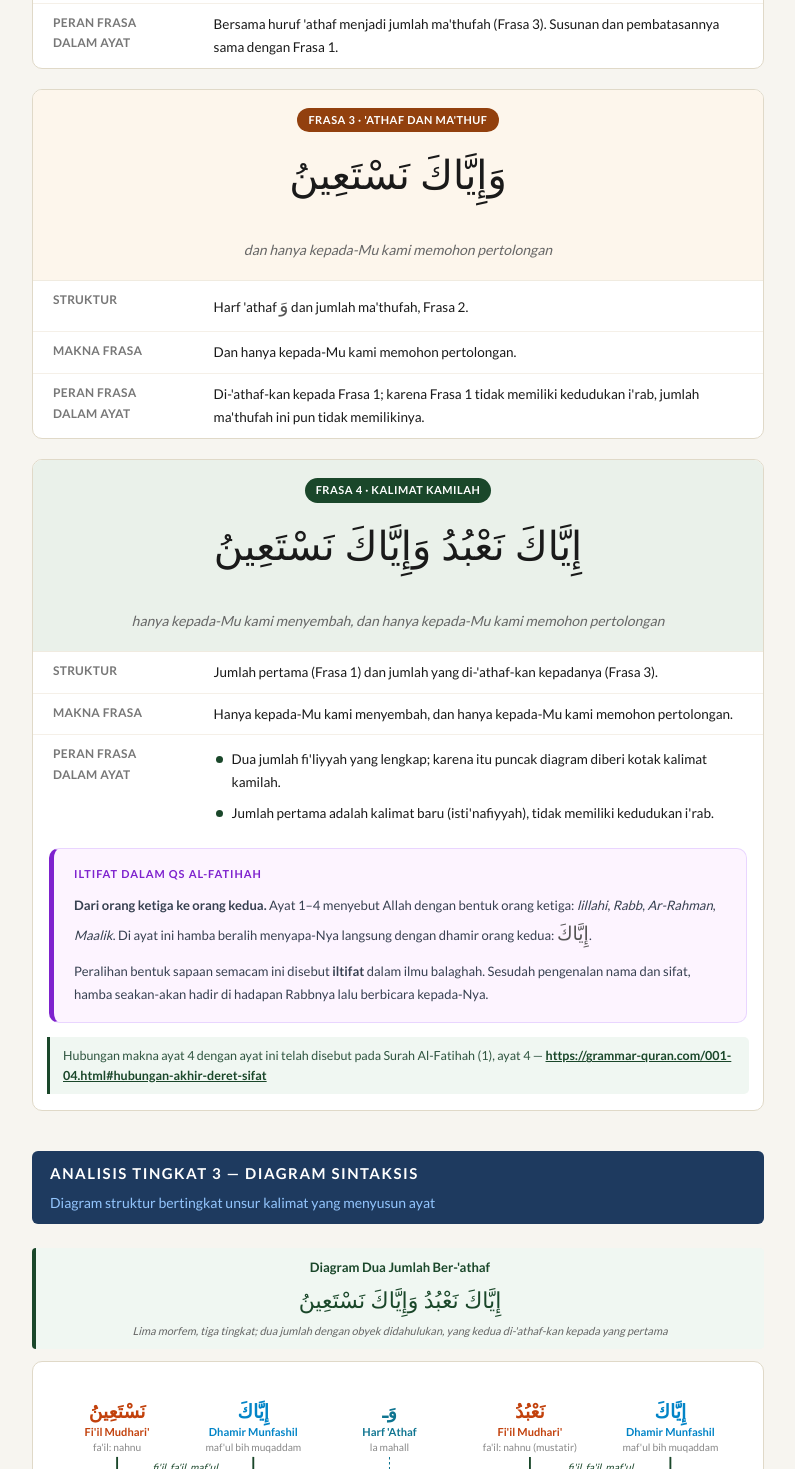
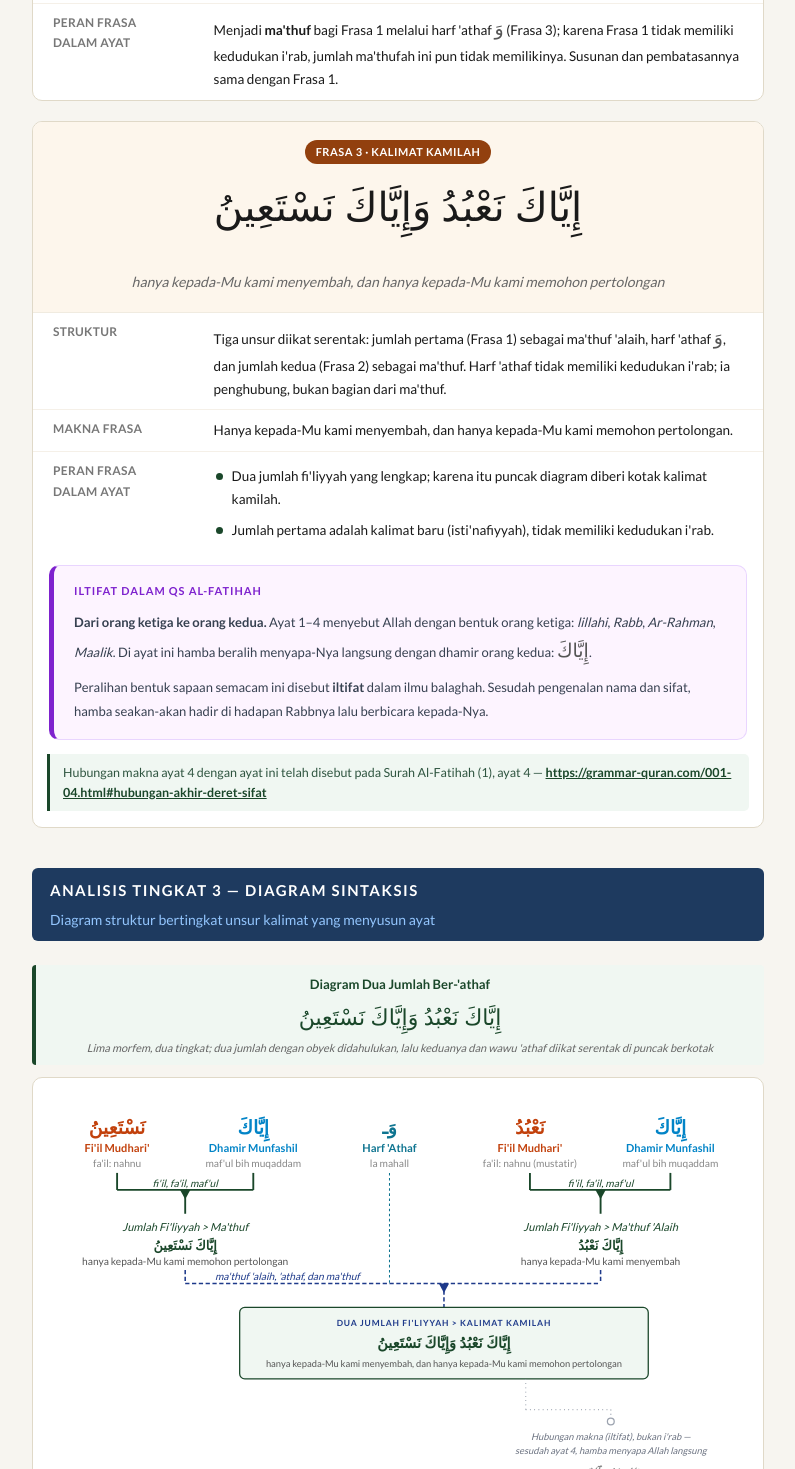
Before and after one commit to iwoth/grammar-quran, a plain HTML site: page 001-05.html in a window 1280 px wide. Shown: the part 7745-9214 px from the top of the page, without its empty margins (242-1037 px from the left). Drawn offline with Linux system fonts and the light colour scheme; a web font is replaced by a local one.

Commit message:
001-05: 'athaf diikat serentak (M45)
Co-Authored-By: Claude Opus 5.5 <noreply@anthropic.com>
Claude-Session: https://claude.ai/code/session_01XHVRrK4RFRQCwWteZZaBxR

```diff
--- a/001-05.html
+++ b/001-05.html
@@ -920,7 +920,7 @@
   </div>
 
   <div class="sub-section-header">
-    <div class="sub-judul-kalimat">Empat Frasa Pembentuk Ayat</div>
+    <div class="sub-judul-kalimat">Tiga Frasa Pembentuk Ayat</div>
     <div class="sub-terjemah-kalimat">Disusun dari tingkat terdalam diagram menuju kalimat utuh</div>
   </div>
 
@@ -967,7 +967,7 @@
       <tr>
         <td>Peran Frasa Dalam Ayat</td>
         <td>
-          Bersama huruf 'athaf menjadi jumlah ma'thufah (Frasa 3). Susunan dan pembatasannya sama dengan Frasa 1.
+          Menjadi <strong>ma'thuf</strong> bagi Frasa 1 melalui harf 'athaf <span class="arab-istilah">وَ</span> (Frasa 3); karena Frasa 1 tidak memiliki kedudukan i'rab, jumlah ma'thufah ini pun tidak memilikinya. Susunan dan pembatasannya sama dengan Frasa 1.
         </td>
       </tr>
     </table>
@@ -975,30 +975,12 @@
   <!-- FRASA 3 -->
   <div class="kartu">
     <div class="kartu-head warna-frasa3" id="f-1-5-3">
-      <div class="kh-left"><span class="badge badge-frasa3">FRASA 3 · 'ATHAF DAN MA'THUF</span></div>
-      <div class="kh-center"><span class="kartu-arab-besar arab">وَإِيَّاكَ نَسْتَعِينُ</span></div>
-      <div class="kh-right"><span class="kartu-arti">dan hanya kepada-Mu kami memohon pertolongan</span></div>
-    </div>
-    <table class="kartu-tabel">
-      <tr><td>Struktur</td><td>Harf 'athaf <span class="arab-istilah">وَ</span> dan jumlah ma'thufah, Frasa 2.</td></tr>
-      <tr><td>Makna Frasa</td><td>Dan hanya kepada-Mu kami memohon pertolongan.</td></tr>
-      <tr>
-        <td>Peran Frasa Dalam Ayat</td>
-        <td>
-          Di-'athaf-kan kepada Frasa 1; karena Frasa 1 tidak memiliki kedudukan i'rab, jumlah ma'thufah ini pun tidak memilikinya.
-        </td>
-      </tr>
-    </table>
-  </div>
-  <!-- FRASA 4 -->
-  <div class="kartu">
-    <div class="kartu-head warna-frasa4" id="f-1-5-4">
-      <div class="kh-left"><span class="badge badge-frasa4">FRASA 4 · KALIMAT KAMILAH</span></div>
+      <div class="kh-left"><span class="badge badge-frasa3">FRASA 3 · KALIMAT KAMILAH</span></div>
       <div class="kh-center"><span class="kartu-arab-besar arab">إِيَّاكَ نَعْبُدُ وَإِيَّاكَ نَسْتَعِينُ</span></div>
       <div class="kh-right"><span class="kartu-arti">hanya kepada-Mu kami menyembah, dan hanya kepada-Mu kami memohon pertolongan</span></div>
     </div>
     <table class="kartu-tabel">
-      <tr><td>Struktur</td><td>Jumlah pertama (Frasa 1) dan jumlah yang di-'athaf-kan kepadanya (Frasa 3).</td></tr>
+      <tr><td>Struktur</td><td>Tiga unsur diikat serentak: jumlah pertama (Frasa 1) sebagai ma'thuf 'alaih, harf 'athaf <span class="arab-istilah">وَ</span>, dan jumlah kedua (Frasa 2) sebagai ma'thuf. Harf 'athaf tidak memiliki kedudukan i'rab; ia penghubung, bukan bagian dari ma'thuf.</td></tr>
       <tr><td>Makna Frasa</td><td>Hanya kepada-Mu kami menyembah, dan hanya kepada-Mu kami memohon pertolongan.</td></tr>
       <tr>
         <td>Peran Frasa Dalam Ayat</td>
@@ -1031,11 +1013,11 @@
   <div class="sub-section-header">
     <div class="sub-judul-kalimat">Diagram Dua Jumlah Ber-'athaf</div>
     <div class="sub-arab-kalimat arab">إِيَّاكَ نَعْبُدُ وَإِيَّاكَ نَسْتَعِينُ</div>
-    <div class="sub-terjemah-kalimat">Lima morfem, tiga tingkat; dua jumlah dengan obyek didahulukan, yang kedua di-'athaf-kan kepada yang pertama</div>
+    <div class="sub-terjemah-kalimat">Lima morfem, dua tingkat; dua jumlah dengan obyek didahulukan, lalu keduanya dan wawu 'athaf diikat serentak di puncak berkotak</div>
   </div>
 
   <div class="diagram-wrapper">
-    <svg viewBox="0 0 820 610" width="100%" height="auto" xmlns="http://www.w3.org/2000/svg" style="display:block;margin:0 auto;max-width:820px;width:100%;height:auto;font-family:'Lato',sans-serif;">
+    <svg viewBox="0 0 820 500" width="100%" height="auto" xmlns="http://www.w3.org/2000/svg" style="display:block;margin:0 auto;max-width:820px;width:100%;height:auto;font-family:'Lato',sans-serif;">
 
       <text x="730" y="42" text-anchor="middle" font-family="'Scheherazade New',serif" font-size="22" fill="#0284c7" font-weight="700" direction="rtl">إِيَّاكَ</text>
       <text x="730" y="63" text-anchor="middle" font-size="13" fill="#0284c7" font-weight="700">Dhamir Munfashil</text>
@@ -1079,44 +1061,33 @@
       <text x="160" y="178" text-anchor="middle" font-family="'Scheherazade New',serif" font-size="15" fill="#1a472a" font-weight="700" direction="rtl">إِيَّاكَ نَسْتَعِينُ</text>
       <text x="160" y="196" text-anchor="middle" font-size="12" fill="#555">hanya kepada-Mu kami memohon pertolongan</text>
 
-      <!-- TINGKAT 2 — 'athaf -->
+      <!-- TINGKAT 2 — 'athaf: ma'thuf 'alaih, wawu, dan ma'thuf serentak -->
       <line x1="400" y1="88" x2="400" y2="218" stroke="#0e7490" stroke-width="1.2" stroke-dasharray="3,3"/>
-      <line x1="160" y1="202" x2="160" y2="218" stroke="#5b21b6" stroke-width="1.8" stroke-dasharray="5,3"/>
-      <line x1="160" y1="218" x2="400" y2="218" stroke="#5b21b6" stroke-width="1.8" stroke-dasharray="5,3"/>
-      <text x="280" y="214" text-anchor="middle" font-size="12" fill="#5b21b6" font-style="italic">'athaf</text>
-      <polygon points="274,218 286,218 280,229" fill="#5b21b6"/>
-      <line x1="280" y1="218" x2="280" y2="246" stroke="#5b21b6" stroke-width="1.8" stroke-dasharray="5,3"/>
-      <text x="280" y="266" text-anchor="middle" font-size="13" fill="#5b21b6" font-style="italic">'Athaf dan Ma'thuf  >  Jumlah Ma'thufah</text>
-      <text x="280" y="288" text-anchor="middle" font-family="'Scheherazade New',serif" font-size="14" fill="#5b21b6" font-weight="700" direction="rtl">وَإِيَّاكَ نَسْتَعِينُ</text>
-      <text x="280" y="306" text-anchor="middle" font-size="12" fill="#555">dan hanya kepada-Mu kami memohon pertolongan</text>
-
-      <!-- TINGKAT 3 — dua jumlah -->
-      <line x1="648" y1="202" x2="648" y2="328" stroke="#1e3a8a" stroke-width="1.8" stroke-dasharray="5,3"/>
-      <line x1="280" y1="312" x2="280" y2="328" stroke="#1e3a8a" stroke-width="1.8" stroke-dasharray="5,3"/>
-      <line x1="280" y1="328" x2="648" y2="328" stroke="#1e3a8a" stroke-width="1.8" stroke-dasharray="5,3"/>
-      <text x="464" y="324" text-anchor="middle" font-size="12" fill="#1e3a8a" font-style="italic">ma'thuf 'alaih dan ma'thuf</text>
-      <polygon points="458,328 470,328 464,339" fill="#1e3a8a"/>
-      <line x1="464" y1="328" x2="464" y2="356" stroke="#1e3a8a" stroke-width="1.8" stroke-dasharray="5,3"/>
-      <rect x="224" y="356" width="480" height="84" rx="6" fill="#f0f7f2" stroke="#1a472a" stroke-width="1.5"/>
-      <text x="464" y="378" text-anchor="middle" font-size="10" fill="#1e3a8a" font-weight="700" letter-spacing="1">DUA JUMLAH FI'LIYYAH  >  KALIMAT KAMILAH</text>
-      <text x="464" y="404" text-anchor="middle" font-family="'Scheherazade New',serif" font-size="17" fill="#1a472a" font-weight="700" direction="rtl">إِيَّاكَ نَعْبُدُ وَإِيَّاكَ نَسْتَعِينُ</text>
-      <text x="464" y="426" text-anchor="middle" font-size="11" fill="#555">hanya kepada-Mu kami menyembah, dan hanya kepada-Mu kami memohon pertolongan</text>
+      <line x1="648" y1="202" x2="648" y2="218" stroke="#1e3a8a" stroke-width="1.8" stroke-dasharray="5,3"/>
+      <line x1="160" y1="202" x2="160" y2="218" stroke="#1e3a8a" stroke-width="1.8" stroke-dasharray="5,3"/>
+      <line x1="160" y1="218" x2="648" y2="218" stroke="#1e3a8a" stroke-width="1.8" stroke-dasharray="5,3"/>
+      <text x="280" y="214" text-anchor="middle" font-size="12" fill="#1e3a8a" font-style="italic">ma'thuf 'alaih, 'athaf, dan ma'thuf</text>
+      <polygon points="458,218 470,218 464,229" fill="#1e3a8a"/>
+      <line x1="464" y1="218" x2="464" y2="246" stroke="#1e3a8a" stroke-width="1.8" stroke-dasharray="5,3"/>
+      <rect x="224" y="246" width="480" height="84" rx="6" fill="#f0f7f2" stroke="#1a472a" stroke-width="1.5"/>
+      <text x="464" y="268" text-anchor="middle" font-size="10" fill="#1e3a8a" font-weight="700" letter-spacing="1">DUA JUMLAH FI'LIYYAH  >  KALIMAT KAMILAH</text>
+      <text x="464" y="294" text-anchor="middle" font-family="'Scheherazade New',serif" font-size="17" fill="#1a472a" font-weight="700" direction="rtl">إِيَّاكَ نَعْبُدُ وَإِيَّاكَ نَسْتَعِينُ</text>
+      <text x="464" y="316" text-anchor="middle" font-size="11" fill="#555">hanya kepada-Mu kami menyembah, dan hanya kepada-Mu kami memohon pertolongan</text>
 
       <!-- HUBUNGAN MAKNA — mundur (kanan) ke ayat 4 -->
-      <line x1="560" y1="440" x2="560" y2="476" stroke="#9ca3af" stroke-width="1.5" stroke-dasharray="1,4"/>
-      <line x1="560" y1="476" x2="660" y2="476" stroke="#9ca3af" stroke-width="1.5" stroke-dasharray="1,4"/>
-      <line x1="660" y1="476" x2="660" y2="486" stroke="#9ca3af" stroke-width="1.5" stroke-dasharray="1,4"/>
-      <circle cx="660" cy="490" r="4" fill="none" stroke="#9ca3af" stroke-width="1.5"/>
-      <text x="660" y="512" text-anchor="middle" font-size="11" fill="#6b7280" font-style="italic">Hubungan makna (iltifat), bukan i'rab —</text>
-      <text x="660" y="528" text-anchor="middle" font-size="11" fill="#6b7280" font-style="italic">sesudah ayat 4, hamba menyapa Allah langsung</text>
-      <text x="660" y="556" text-anchor="middle" font-family="'Scheherazade New',serif" font-size="17" fill="#888" font-weight="700" direction="rtl">مَـٰلِكِ يَوْمِ ٱلدِّينِ</text>
-      <text x="660" y="578" text-anchor="middle" font-size="11" fill="#aaa">Pemilik hari pembalasan</text>
+      <line x1="560" y1="330" x2="560" y2="366" stroke="#9ca3af" stroke-width="1.5" stroke-dasharray="1,4"/>
+      <line x1="560" y1="366" x2="660" y2="366" stroke="#9ca3af" stroke-width="1.5" stroke-dasharray="1,4"/>
+      <line x1="660" y1="366" x2="660" y2="376" stroke="#9ca3af" stroke-width="1.5" stroke-dasharray="1,4"/>
+      <circle cx="660" cy="380" r="4" fill="none" stroke="#9ca3af" stroke-width="1.5"/>
+      <text x="660" y="402" text-anchor="middle" font-size="11" fill="#6b7280" font-style="italic">Hubungan makna (iltifat), bukan i'rab —</text>
+      <text x="660" y="418" text-anchor="middle" font-size="11" fill="#6b7280" font-style="italic">sesudah ayat 4, hamba menyapa Allah langsung</text>
+      <text x="660" y="446" text-anchor="middle" font-family="'Scheherazade New',serif" font-size="17" fill="#888" font-weight="700" direction="rtl">مَـٰلِكِ يَوْمِ ٱلدِّينِ</text>
+      <text x="660" y="468" text-anchor="middle" font-size="11" fill="#aaa">Pemilik hari pembalasan</text>
 
     </svg>
     <div class="diagram-legenda">
       <span class="legenda-label">Keterangan Garis</span>
       <span class="legenda-item"><span style="display:inline-block;width:22px;height:0;border-top:2.2px solid #1a472a;"></span> Tingkat pertama — fi'il, fa'il, maf'ul</span>
-      <span class="legenda-item"><span style="display:inline-block;width:22px;height:0;border-top:1.8px dashed #5b21b6;"></span> Tingkat kedua — 'athaf</span>
       <span class="legenda-item"><span style="display:inline-block;width:22px;height:0;border-top:1.8px dashed #1e3a8a;"></span> Kalimat utuh ayat</span>
       <span class="legenda-item"><span style="display:inline-block;width:22px;height:0;border-top:1.2px dashed #0e7490;"></span> Garis turun huruf</span>
       <span class="legenda-item"><span style="display:inline-block;width:22px;height:0;border-top:1.5px dotted #9ca3af;"></span> Hubungan makna antar-ayat (balaghah), bukan i'rab</span>
```
